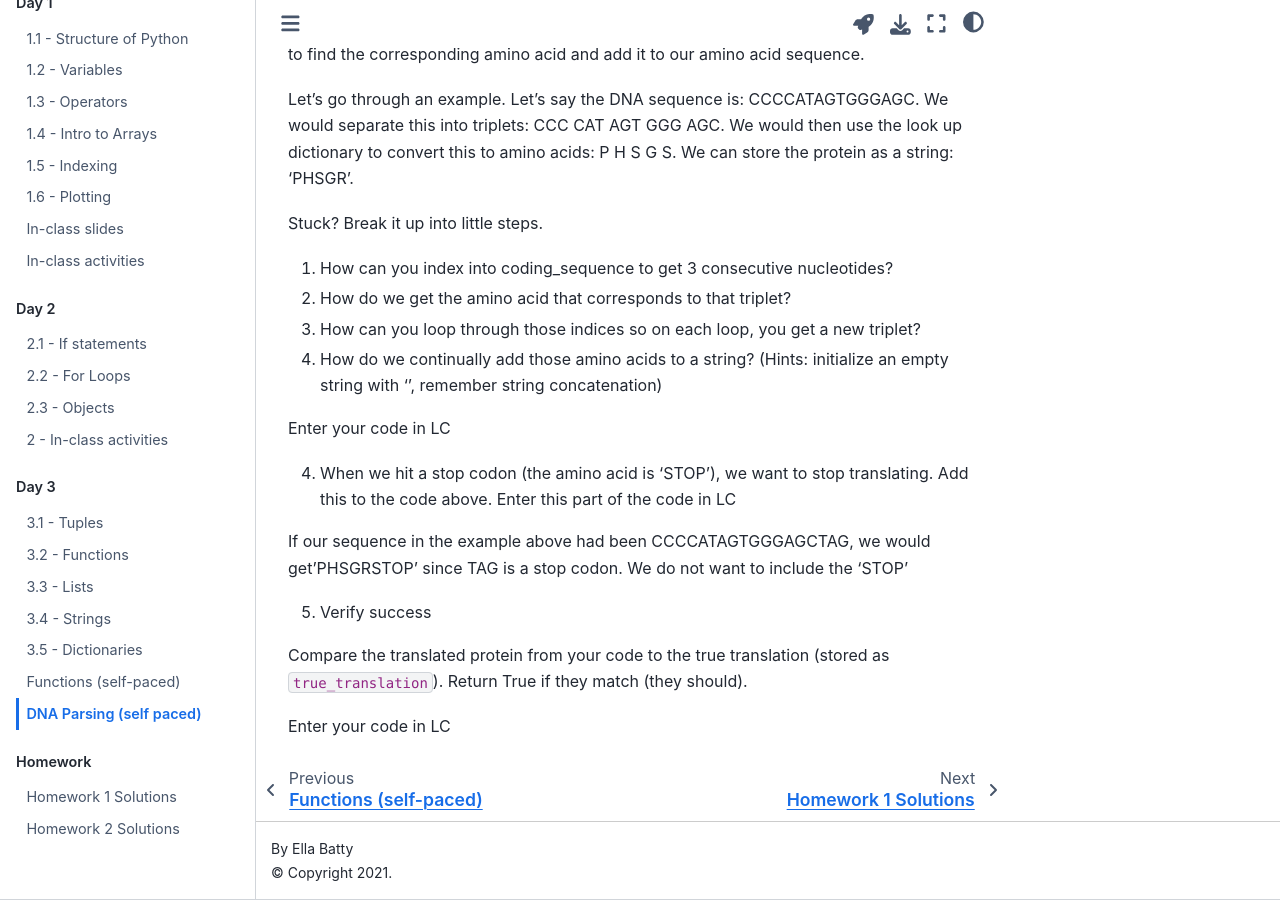
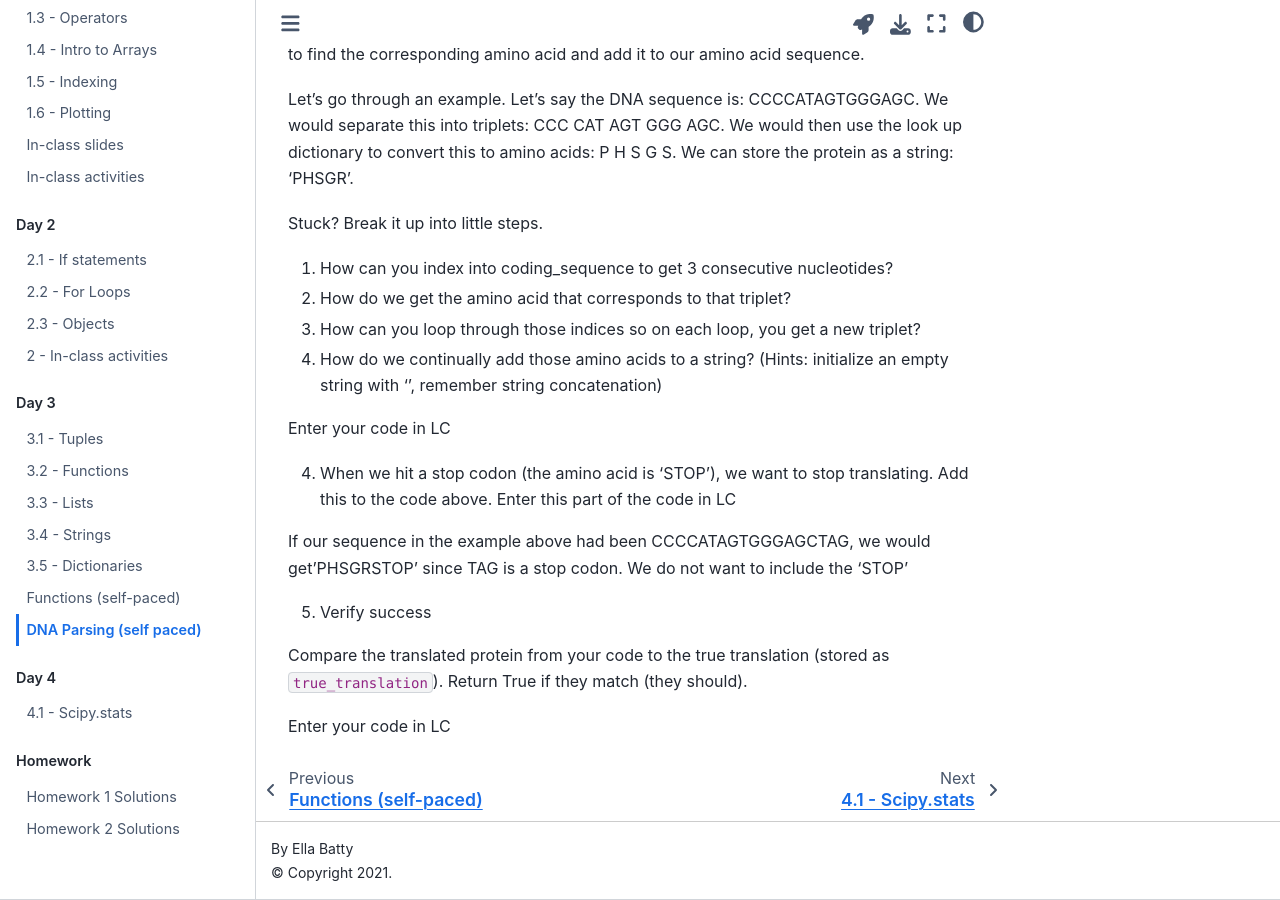
Before and after one commit to QMBC-Python/QMBC-Python.github.io, a Jupyter Book: the page built from content/DNAParsing.ipynb, in a window 1280 px wide and 900 px high, scrolled down 1944 px. Built offline with Jupyter Book 1.0.4 settings and Sphinx 7.4.7 and the Sphinx Book theme 1.1.4, drawn with Linux system fonts in a browser that asks for light colours; pages that are not in the unit, such as notebooks, are missing from menus.

Commit message:
Update _toc.yml

```diff
--- a/_toc.yml
+++ b/_toc.yml
@@ -26,6 +26,9 @@ parts:
     - file: content/Dictionaries.ipynb
     - file: content/Day3_InClass_Activities1.ipynb
     - file: content/DNAParsing.ipynb
+  - caption: Day 4
+    chapters:
+    - file: content/Stats.ipynb
   - caption: Homework
     chapters:
     - file: homeworks/HW_Day1.ipynb
```
